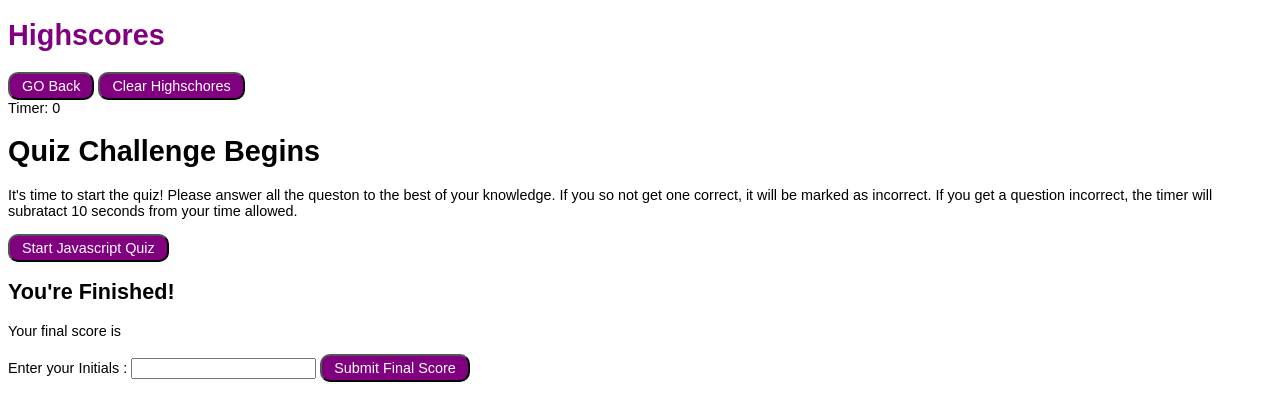
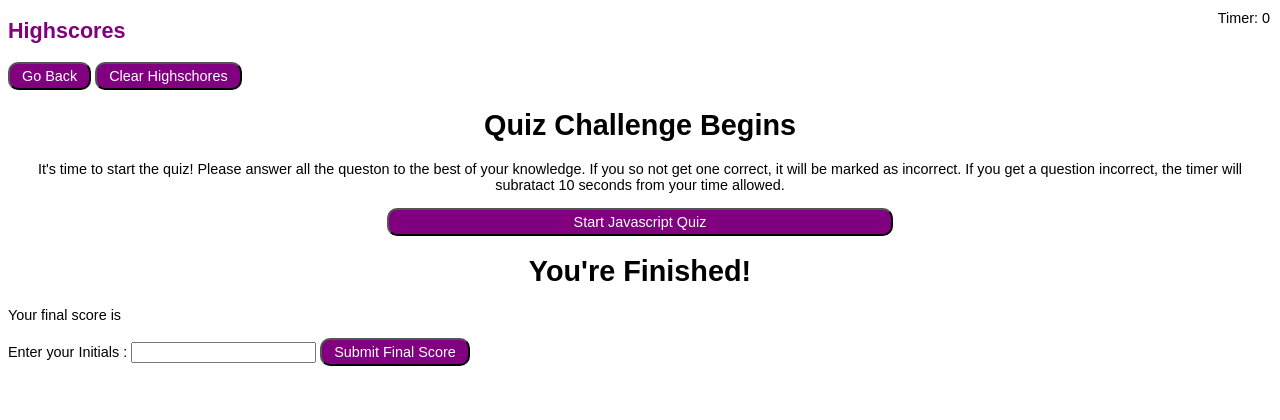
Before and after one commit to BrieBencich/code-quiz, a plain HTML site: page index.html in a window 1280 px wide. Drawn offline with Linux system fonts and the light colour scheme.

Commit message:
quiz challenge css is centered and finsihed

```diff
--- a/assets/css/style.css
+++ b/assets/css/style.css
@@ -22,3 +22,24 @@ button {
 button:hover {
     background-color: plum;
 }
+
+.stopwatch {
+    float: right;
+    position: absolute;
+    top: 10px;
+    right: 10px;
+}
+
+h1 {
+    text-align: center;
+}
+
+.quiz p {
+    text-align: center;
+}
+
+.quiz button {
+    width: 40%;
+margin-left: 30%;
+margin-right: 30%
+}
--- a/index.html
+++ b/index.html
@@ -9,9 +9,9 @@
 
 <body>
     <div class="highscore" >
-        <h1>Highscores</h1>
+        <h2>Highscores</h2>
         <ol id="highscores"></ol>
-    <button> GO Back </button>
+    <button> Go Back </button>
     <button id="clear"> Clear Highschores</button>
     </div>
     <div class="stopwatch">Timer: <spane id="timer">0</spane></div>
@@ -33,7 +33,7 @@
  </div>
 
  <div id="last-page" class="hide">
-     <h2> You're Finished! </h2>
+     <h1> You're Finished! </h1>
      <p> Your final score is <span id="final-score"></span></p>
      <p> Enter your Initials : <input type="text" id="initials" />
         <button id="submit">Submit Final Score</button>
```
